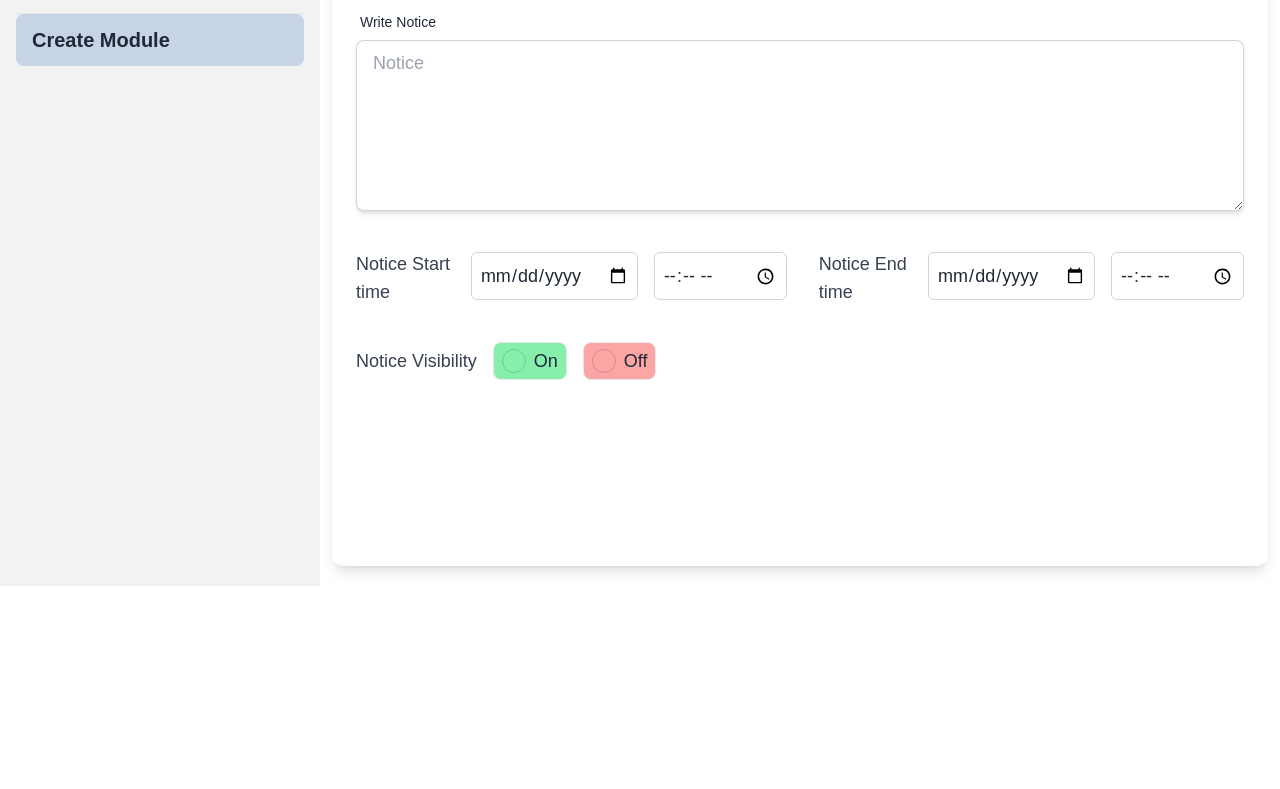
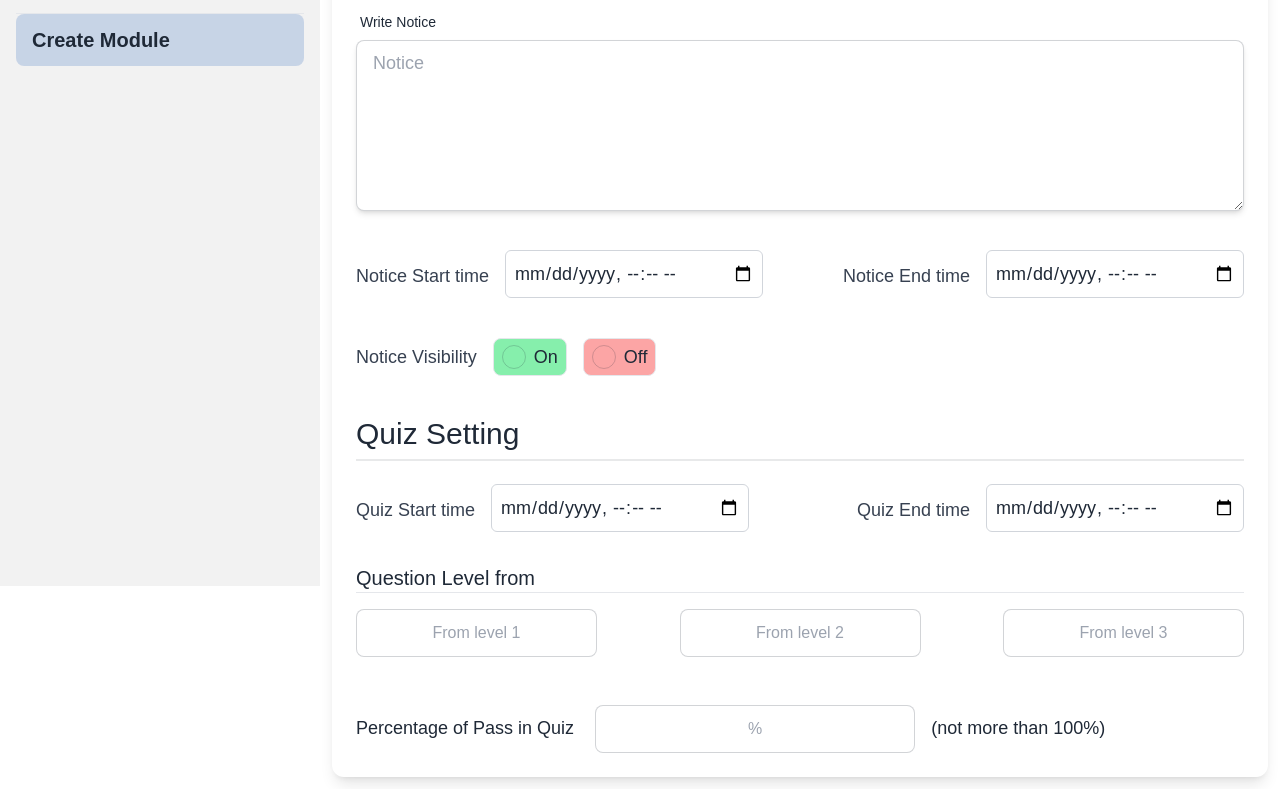
Before and after one commit to assraf-nur-p2m/Self-Assessment-Portal, a React (Vite) app: page /dashboard/create-module in a window 1280 px wide. Shown: the part 290-1079 px from the top of the page. Before the commit the page ends 876 px from the top, so only its background shows below. Built offline with nearby package versions, Linux system fonts and the light colour scheme; no server answers.

Commit message:
doing create module page

```diff
--- a/src/Components/Admin/CreateModule.jsx
+++ b/src/Components/Admin/CreateModule.jsx
@@ -13,7 +13,7 @@ export default function CreateModule() {
 
   return (
     <div>
-      <div className="p-2 shadow-lg rounded-xl h-[96vh]">
+      <div className="p-2 shadow-lg rounded-xl h-auto">
         <div>
           <div className="form-control p-4">
             <label className="label mb-0">
@@ -67,23 +67,15 @@ export default function CreateModule() {
                 Notice Start time
               </p>
               <input
-                type="date"
-                className="mb-2 border border-gray-300 p-2 rounded-md focus:ring focus:ring-indigo-200 focus:border-indigo-300"
-              />
-              <input
-                type="time"
-                className="border mb-2 border-gray-300 p-2 rounded-md focus:ring focus:ring-indigo-200 focus:border-indigo-300"
+                type="datetime-local"
+                className="mb-2 border border-gray-300 p-2 rounded-md focus:ring focus:ring-indigo-200 focus:border-indigo-300 cursor-pointer"
               />
             </div>
             <div className="p-4 flex items-center gap-4">
               <p className="mb-1 font-medium text-gray-700">Notice End time</p>
               <input
-                type="date"
-                className="mb-2 border border-gray-300 p-2 rounded-md focus:ring focus:ring-indigo-200 focus:border-indigo-300"
-              />
-              <input
-                type="time"
-                className="border mb-2 border-gray-300 p-2 rounded-md focus:ring focus:ring-indigo-200 focus:border-indigo-300"
+                type="datetime-local"
+                className="mb-2 border border-gray-300 p-2 rounded-md focus:ring focus:ring-indigo-200 focus:border-indigo-300 cursor-pointer"
               />
             </div>
           </div>
@@ -99,7 +91,8 @@ export default function CreateModule() {
                     type="radio"
                     className="radio text-indigo-500"
                     name="visibility"
-                    value="on"z
+                    value="on"
+                    z
                   />
                   <span className="ml-2">On</span>
                 </label>
@@ -113,6 +106,77 @@ export default function CreateModule() {
                   <span className="ml-2">Off</span>
                 </label>
               </div>
+
+              <div className="mt-10">
+                <h2 className="text-3xl mb-0">Quiz Setting</h2>
+                <div className="divider mt-0"></div>
+
+                <div className="flex justify-between text-lg">
+                  <div className="flex items-center gap-4">
+                    <p className="mb-1 font-medium text-gray-700">
+                      Quiz Start time
+                    </p>
+                    <input
+                      type="datetime-local"
+                      className="mb-2 border border-gray-300 p-2 rounded-md focus:ring focus:ring-indigo-200 focus:border-indigo-300 cursor-pointer"
+                    />
+                  </div>
+                  <div className="flex items-center gap-4">
+                    <p className="mb-1 font-medium text-gray-700">
+                      Quiz End time
+                    </p>
+                    <input
+                      type="datetime-local"
+                      className="mb-2 border border-gray-300 p-2 rounded-md focus:ring focus:ring-indigo-200 focus:border-indigo-300 cursor-pointer"
+                    />
+                  </div>
+                </div>
+
+                <div className="mt-6">
+                  <h2 className="text-xl">Question Level from</h2>
+                  <hr />
+
+                  <div className="mt-4">
+                    <div className="flex gap-5 justify-between">
+                      <div>
+                        <input
+                          type="text"
+                          placeholder="From level 1"
+                          className="input input-bordered w-full max-w-xs text-center"
+                        />
+                      </div>
+                      <div>
+                        <input
+                          type="text"
+                          placeholder="From level 2"
+                          className="input input-bordered w-full max-w-xs text-center"
+                        />
+                      </div>
+                      <div>
+                        <input
+                          type="text"
+                          placeholder="From level 3"
+                          className="input input-bordered w-full max-w-xs text-center"
+                        />
+                      </div>
+                    </div>
+                  </div>
+
+                  <div className="mt-12">
+                    <h2>
+                      Percentage of Pass in Quiz{" "}
+                      <span>
+                        <input
+                          type="text"
+                          placeholder="%"
+                          className="input input-bordered w-full max-w-xs text-center ms-4 me-4"
+                        />
+                      </span>
+                      (not more than 100%)
+                    </h2>
+                  </div>
+                </div>
+              </div>
             </div>
           </div>
         </div>
```
